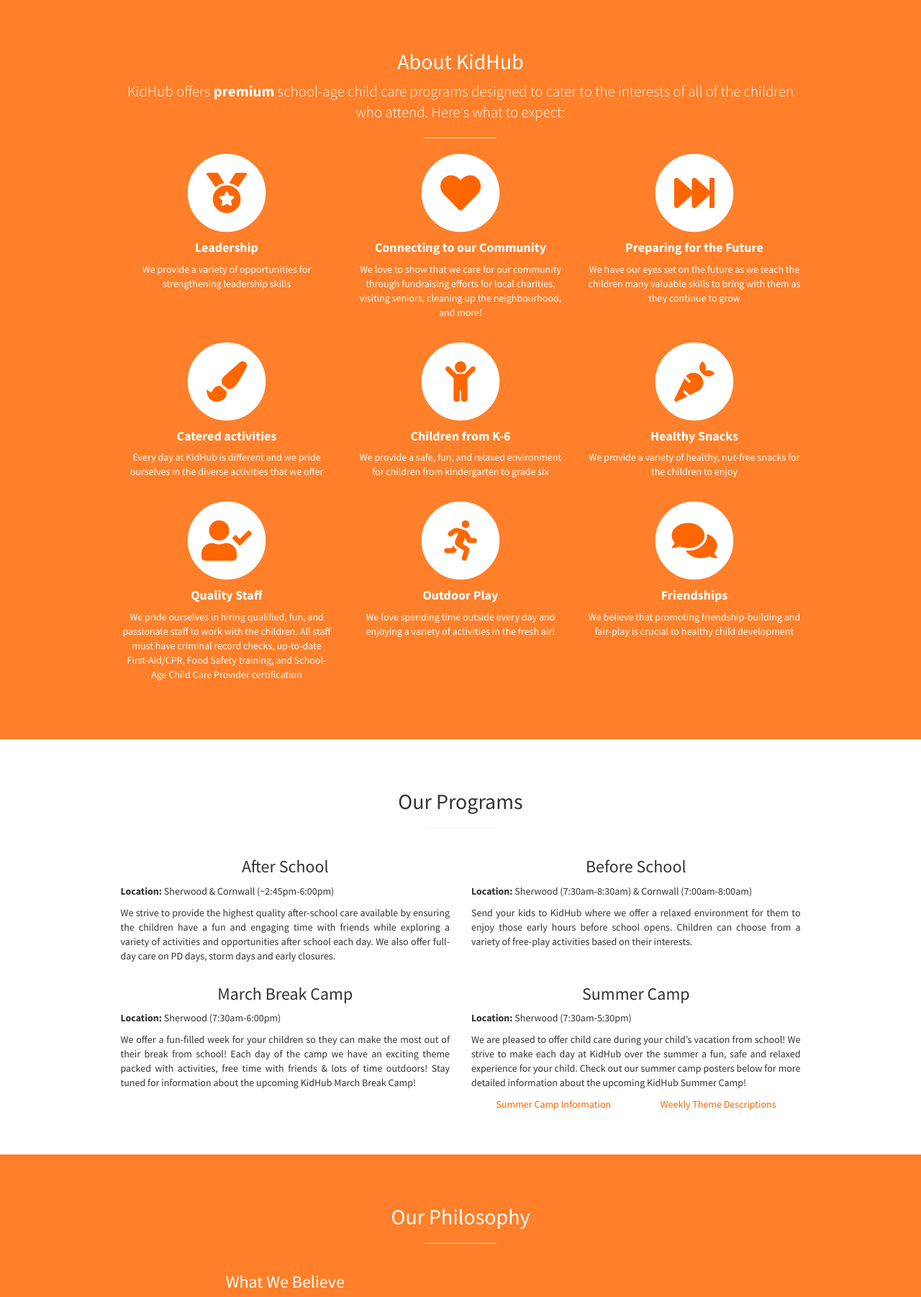
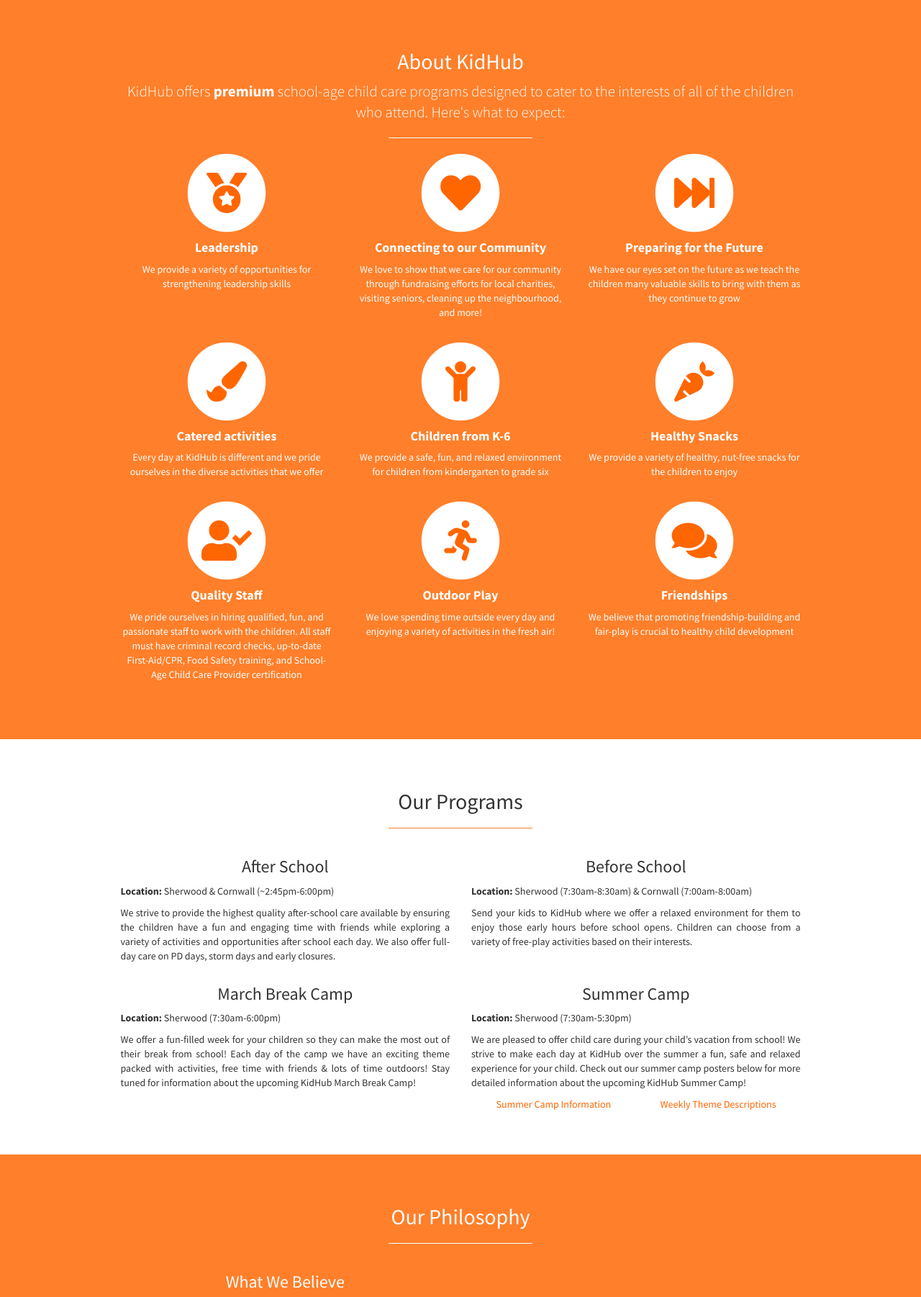
Before and after one commit to KidHub/KidHub.github.io, a PHP site: page / in a window 1280 px wide. Shown: the part 801-2603 px from the top of the page at 72% size. Run offline with PHP 8.4, Linux system fonts and the light colour scheme; some libraries are stand-ins or nearby versions.

Commit message:
Fix <hr /> styling in sections

```diff
--- a/css/landing.css
+++ b/css/landing.css
@@ -87,7 +87,13 @@
 /* Custom Horizontal Rule */
 
 hr.small {
-    max-width: 100px;
+    max-width: 200px;
+}
+section hr {
+  border-color: #FF7F2A;
+}
+section.bg-kidhub hr {
+  border-color: #FFFFFF;
 }
 
 /* Side Menu */
@@ -115,6 +121,10 @@
     margin: 0;
     padding: 0;
     list-style: none;
+}
+
+.sidebar-nav hr {
+  border-color: #444444;
 }
 
 .sidebar-nav li {
```
